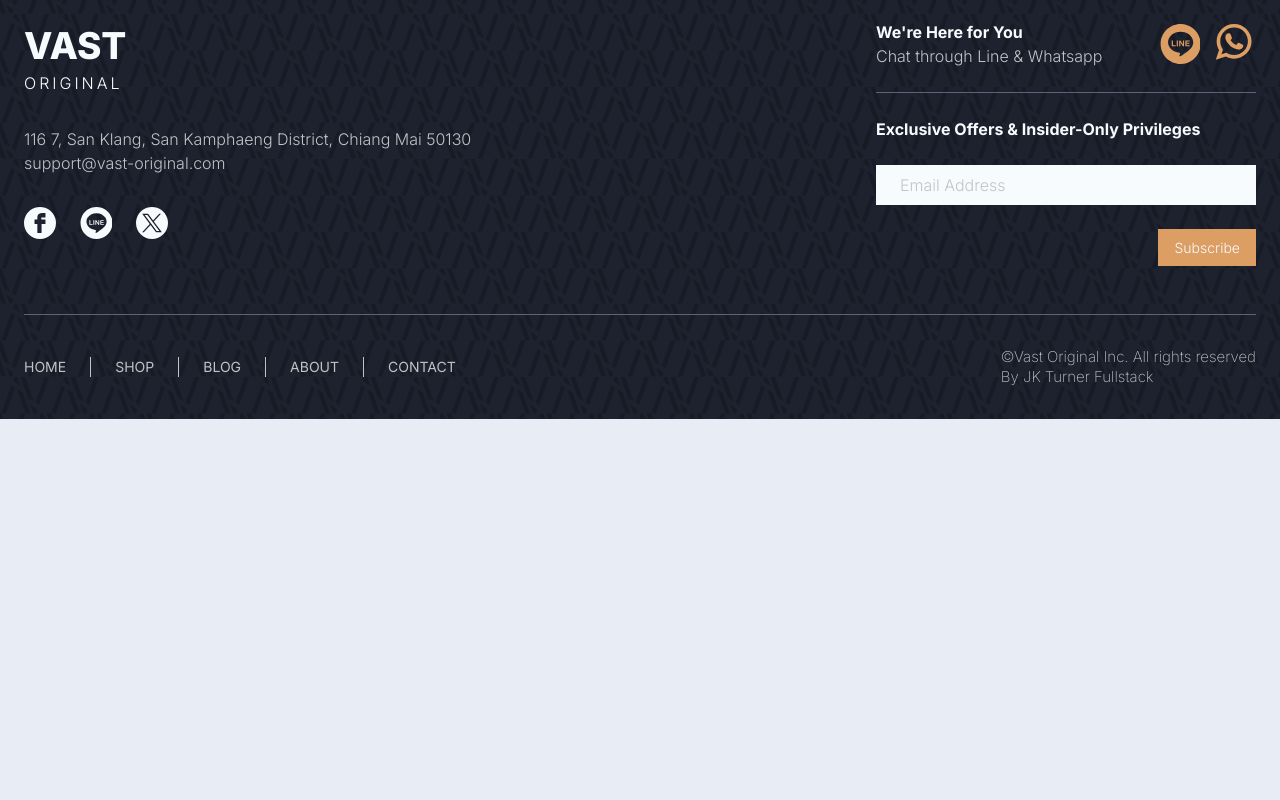
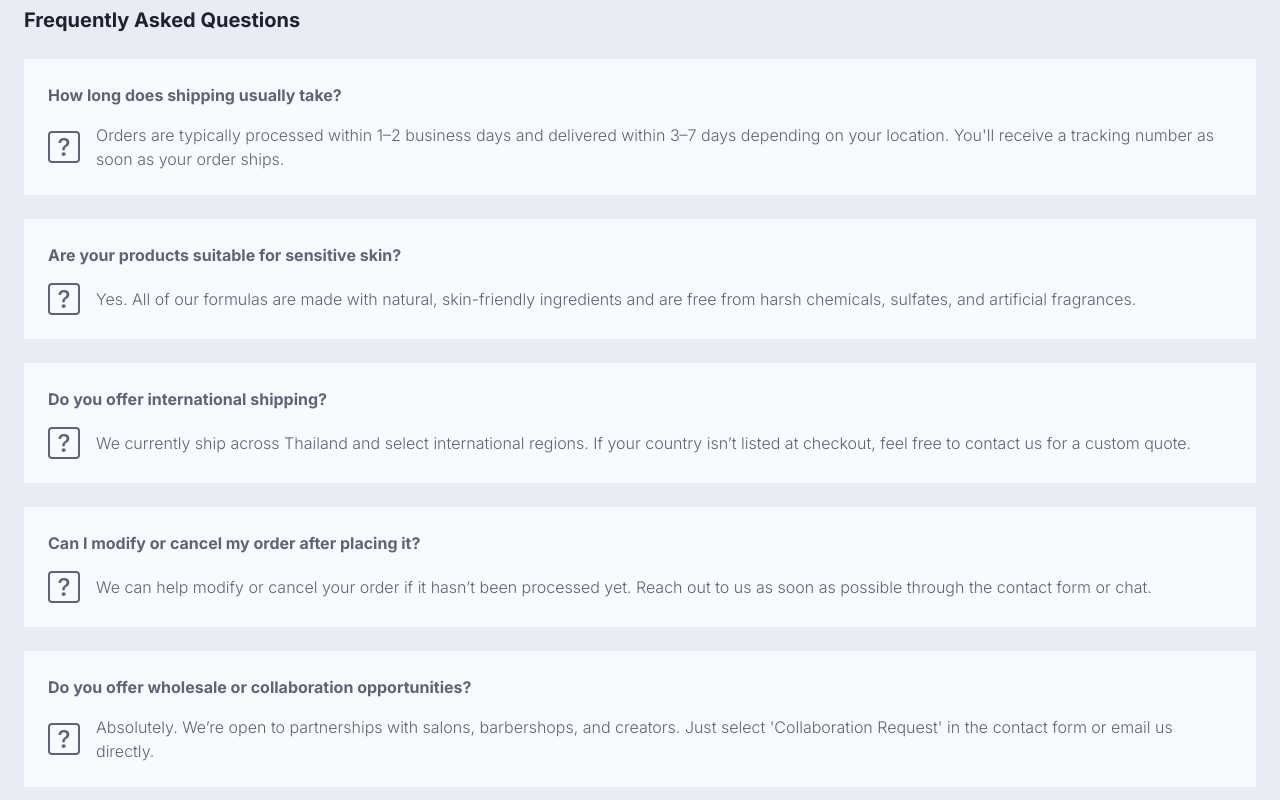
Before and after one commit to jkTurner/vast, a Next.js app: page /contact in a window 1280 px wide. Shown: the part 800-1600 px from the top of the page. Before the commit the page ends 1219 px from the top, so only its background shows below. Built offline with nearby package versions, Linux system fonts and the light colour scheme.

Commit message:
added FAQs to the contact page

```diff
--- a/app/(pages)/contact/page.tsx
+++ b/app/(pages)/contact/page.tsx
@@ -1,7 +1,8 @@
 
 import ChatButton from "@/app/components/ui/buttons/ChatButton";
 import ContactForm from "@/app/components/ui/form/contact-form/ContactForm";
-import { ContactData } from "@/data/mockup/MockupData";
+import { FaqIcon } from "@/assets/Icons";
+import { ContactData, FaqData } from "@/data/mockup/MockupData";
 
 const ContactPage = () => {
     return (
@@ -48,6 +49,21 @@ const ContactPage = () => {
                 </div>
             </div>
 
+            <div className="flex flex-col gap-sm mt-xl border-t-1 border-[var(--textKill)] pt-xl">
+                <h2 className="text-md text-[var(--primary)]">
+                    Frequently Asked Questions
+                </h2>
+                {FaqData.map((item, index) => (
+                    <div key={index} className="flex flex-col gap-xs p-sm bg-[var(--secondary)]">
+                        <h3 className="text-[var(--textLight)]">{item.q}</h3>
+                        <div className="flex gap-xs items-center">
+                            <FaqIcon size={32} color="var(--textLight)" />
+                            <p className="flex-1">{item.a}</p>
+                        </div>
+                    </div>
+                ))}
+            </div>
+
             {/* <div className="h-[300px]" /> */}
         </div>
     )
--- a/assets/Icons.tsx
+++ b/assets/Icons.tsx
@@ -330,7 +330,7 @@ export const CheckListIcon = ({ size = 32, color = "var(--primary)", ...props }:
       {...props}
     >
       <g>
-    <g>
+        <g>
           <path d="m299,0h-273c-9.374,0-17,7.626-17,17v291c0,9.374 7.626,17 17,17h273c9.374,0 17-7.626 17-17v-291c0-9.374-7.626-17-17-17zm7,308c0,3.859-3.141,7-7,7h-273c-3.86,0-7-3.141-7-7v-291c0-3.86 3.14-7 7-7h273c3.859,0 7,3.14 7,7v291z"/>
           <path d="m74,216h-21c-9.374,0-17,7.626-17,17v21c0,9.374 7.626,17 17,17h21c9.374,0 17-7.626 17-17v-21c0-9.374-7.626-17-17-17zm7,38c0,3.859-3.14,7-7,7h-21c-3.86,0-7-3.141-7-7v-21c0-3.859 3.14-7 7-7h21c3.86,0 7,3.141 7,7v21z"/>
           <path d="M87.756,61.051C84.664,56.788,79.657,54,74,54H53c-9.374,0-17,7.626-17,17v21c0,9.374,7.626,17,17,17h21    c9.374,0,17-7.626,17-17V71c0-0.533-0.032-1.059-0.08-1.58l12.748-12.748l-5.766-5.767L87.756,61.051z M81,92c0,3.86-3.14,7-7,7    H53c-3.86,0-7-3.14-7-7V71c0-3.86,3.14-7,7-7h21c2.917,0,5.42,1.795,6.471,4.336L65.216,83.591L54.928,73.304l-5.656,5.656    l13.576,13.576l0.015-0.016L65.34,95L81,79.34V92z"/>
@@ -345,3 +345,26 @@ export const CheckListIcon = ({ size = 32, color = "var(--primary)", ...props }:
     </svg>
   );
 };
+
+export const FaqIcon = ({
+  size = 16,
+  color = "var(--primary)",
+  ...props
+}: IconProps) => {
+  return (
+    <svg
+      width={size}
+      height={size}
+      viewBox="0 0 16 16"
+      fill={color}
+      xmlns="http://www.w3.org/2000/svg"
+      {...props}
+    >
+      <path
+        fillRule="evenodd"
+        d="M14 1H2a1 1 0 0 0-1 1v12a1 1 0 0 0 1 1h12a1 1 0 0 0 1-1V2a1 1 0 0 0-1-1zM2 0a2 2 0 0 0-2 2v12a2 2 0 0 0 2 2h12a2 2 0 0 0 2-2V2a2 2 0 0 0-2-2H2z"
+      />
+      <path d="M5.255 5.786a.237.237 0 0 0 .241.247h.825c.138 0 .248-.113.266-.25.09-.656.54-1.134 1.342-1.134.686 0 1.314.343 1.314 1.168 0 .635-.374.927-.965 1.371-.673.489-1.206 1.06-1.168 1.987l.003.217a.25.25 0 0 0 .25.246h.811a.25.25 0 0 0 .25-.25v-.105c0-.718.273-.927 1.01-1.486.609-.463 1.244-.977 1.244-2.056 0-1.511-1.276-2.241-2.673-2.241-1.267 0-2.655.59-2.75 2.286zM6.812 11.549c0 .533.425.927 1.01.927.609 0 1.028-.394 1.028-.927 0-.552-.42-.94-1.029-.94-.584 0-1.009.388-1.009.94z" />
+    </svg>
+  );
+};
--- a/data/mockup/MockupData.ts
+++ b/data/mockup/MockupData.ts
@@ -197,7 +197,6 @@ export const BlogCategories = [
 		tags: ["Haircare Tips", "Grooming Routine"],
 		isFeatured: false,
 	}
-
 ];
 
 
@@ -261,3 +260,26 @@ export const BlogCategories = [
 	},
 	outro: "We’re evolving, and you’re part of that story. Explore our blog, try our picks, and reach out if you need anything. We’re building a space where confidence, design, and real-world style meet — and we’re glad you’re here.",
 }
+
+export const FaqData = [
+	{
+		q: "How long does shipping usually take?",
+	 	a: "Orders are typically processed within 1–2 business days and delivered within 3–7 days depending on your location. You'll receive a tracking number as soon as your order ships.",
+	},
+	{
+		q: "Are your products suitable for sensitive skin?",
+		a: "Yes. All of our formulas are made with natural, skin-friendly ingredients and are free from harsh chemicals, sulfates, and artificial fragrances.",
+	},
+	{
+		q: "Do you offer international shipping?",
+		a: "We currently ship across Thailand and select international regions. If your country isn’t listed at checkout, feel free to contact us for a custom quote.",
+	},
+	{
+		q: "Can I modify or cancel my order after placing it?",
+		a: "We can help modify or cancel your order if it hasn’t been processed yet. Reach out to us as soon as possible through the contact form or chat.",
+	},
+	{
+		q: "Do you offer wholesale or collaboration opportunities?",
+		a: "Absolutely. We’re open to partnerships with salons, barbershops, and creators. Just select 'Collaboration Request' in the contact form or email us directly.",
+	},
+]
```
Lines whose indentation alone changed are shown as unchanged.
